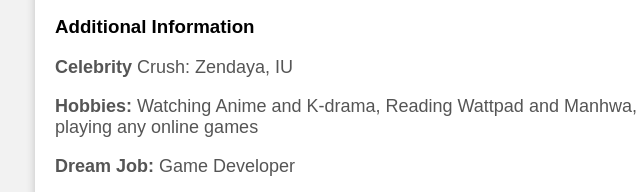
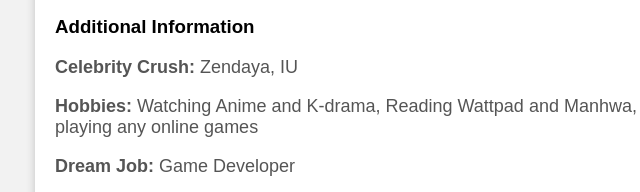
Before and after one commit to ericearl23/ericearl23.github.io, a plain HTML site: page profile.html in a window 1280 px wide. Shown: the part 1122-1314 px from the top of the page, 285-925 px from the left. Drawn offline with Linux system fonts and the light colour scheme.

Commit message:
profile.html

```diff
--- a/profile.html
+++ b/profile.html
@@ -67,7 +67,7 @@
         <p class="personal-info"><b>Have you ever broken the law?</b> Yes</p>
         <p class="personal-info"><b>Do you trust people easily?</b> Yes</p>
         <h3>Additional Information</h3>
-        <p class="personal-info"><b>Celebrity</b> Crush: Zendaya, IU</p>
+        <p class="personal-info"><b>Celebrity Crush:</b> Zendaya, IU</p>
         <p class="personal-info"><b>Hobbies:</b> Watching Anime and K-drama, Reading Wattpad and Manhwa, playing any online games</p>
         <p class="personal-info"><b>Dream Job:</b> Game Developer</p>
         <p class="personal-info"><b>Motto:</b> It doesn't matter how slowly you go, as long as you don't stop</p>
```
